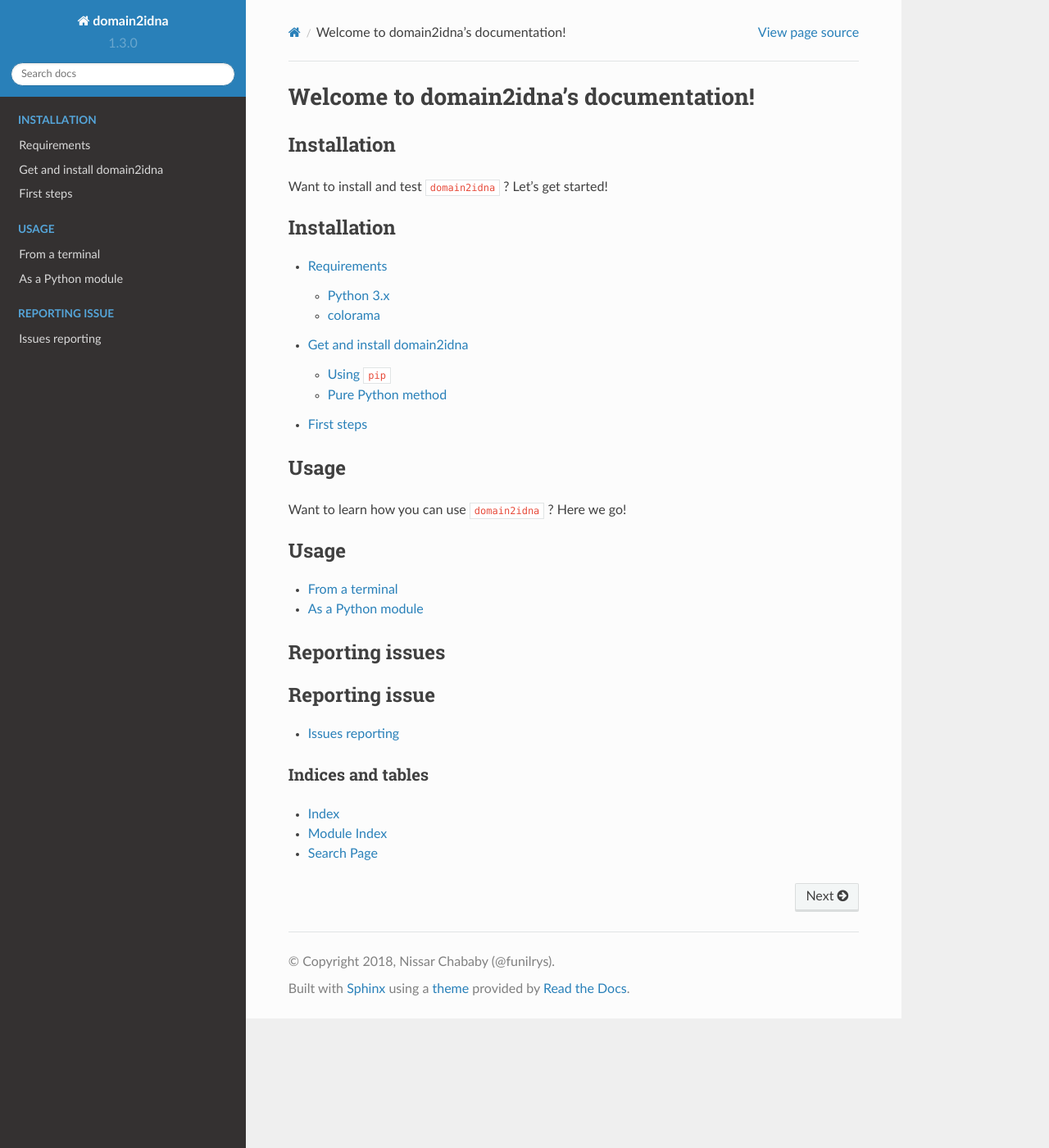
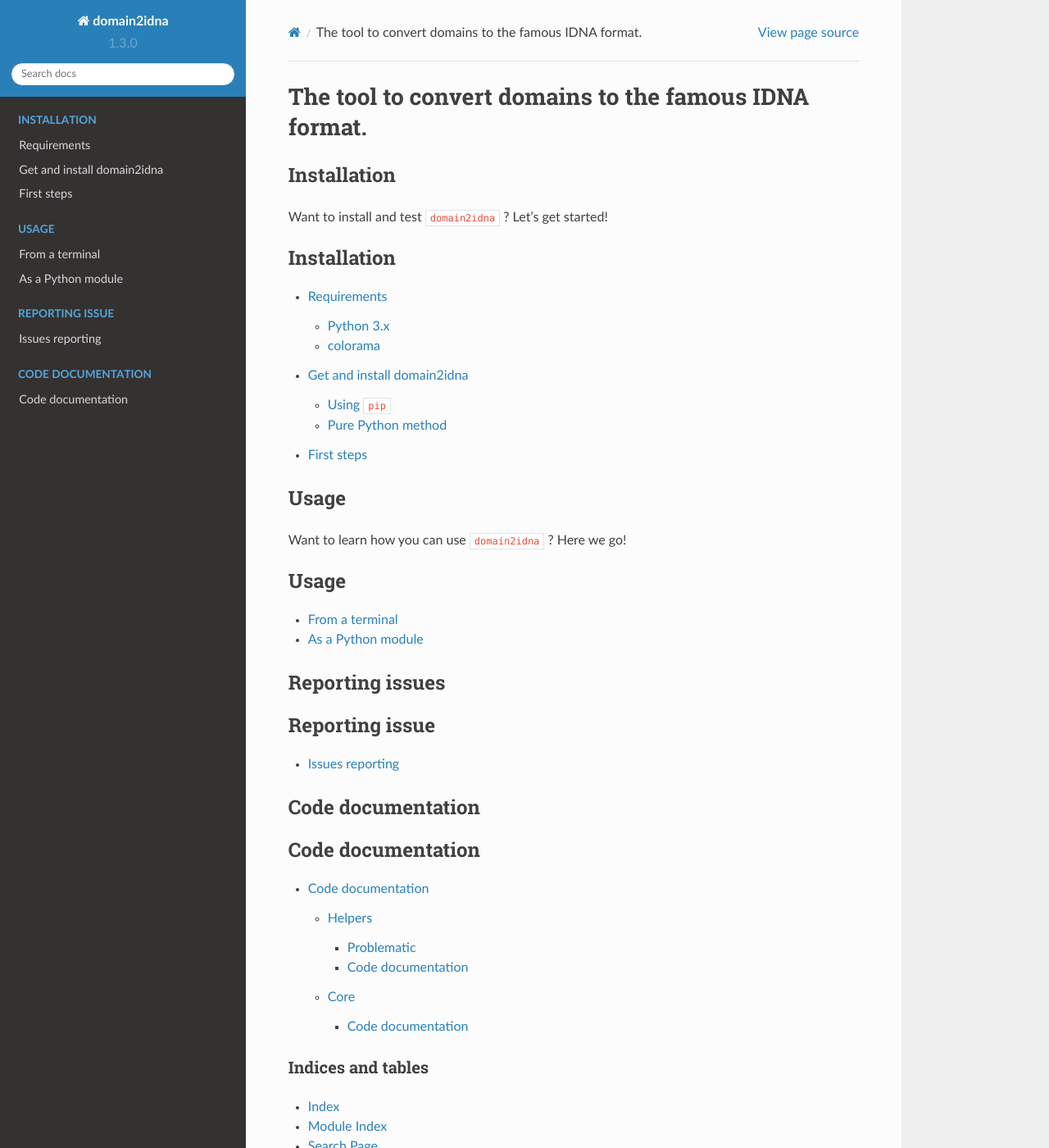
Before and after one commit to PyFunceble/domain2idna, a Sphinx documentation site: the page built from docs/index.rst, in a window 1280 px wide and 1400 px high. Shown: the whole window at 82% size. Built offline with Sphinx 7.4.7 and the Read the Docs theme 2.0.0, drawn with Linux system fonts in a browser that asks for light colours.

Commit message:
Update of the documentation

```diff
--- /dev/null
+++ b/docs/code.rst
@@ -0,0 +1,39 @@
+Code documentation
+==================
+
+.. automodule:: domain2idna
+   :members: get
+
+Helpers
+-------
+
+Problematic
+^^^^^^^^^^^
+
+How can we write, read and delete a file without having to write everytime the same thing?
+
+Code documentation
+^^^^^^^^^^^^^^^^^^
+
+.. automodule::domain2idna.helpers
+   :members:
+
+
+:code:`File()`
+""""""""""""""
+
+.. autoclass:: domain2idna.helpers.File
+    :members:
+
+
+Core
+----
+
+Code documentation
+^^^^^^^^^^^^^^^^^^
+
+.. automodule::domain2idna.core
+   :members:
+
+.. autoclass:: domain2idna.core.Core
+    :members:
--- a/docs/index.rst
+++ b/docs/index.rst
@@ -1,5 +1,5 @@
 #######################################
-Welcome to domain2idna's documentation!
+The tool to convert domains to the famous IDNA format.
 #######################################
 
 
@@ -37,6 +37,16 @@ Reporting issues
 
    reporting-issues/index
 
+Code documentation
+******************
+
+.. toctree::
+   :maxdepth: 3
+   :caption: Code documentation
+
+   code
+
+
 Indices and tables
 ==================
 
--- a/docs/reporting-issues/index.rst
+++ b/docs/reporting-issues/index.rst
@@ -7,5 +7,5 @@ Have or found an issue with :code:`domain2idna`? Please follow one of the follow
 * Contact Fun Ilrys on `keybase.io`_.
 * Send a email to contactTATATAfunilrysTODTOTODcom.
 
-.. _new issue: https://github.com/funilrys/domain2idna
+.. _new issue: https://github.com/funilrys/domain2idna/issues/new
 .. _keybase.io: https://keybase.io/funilrys
```
